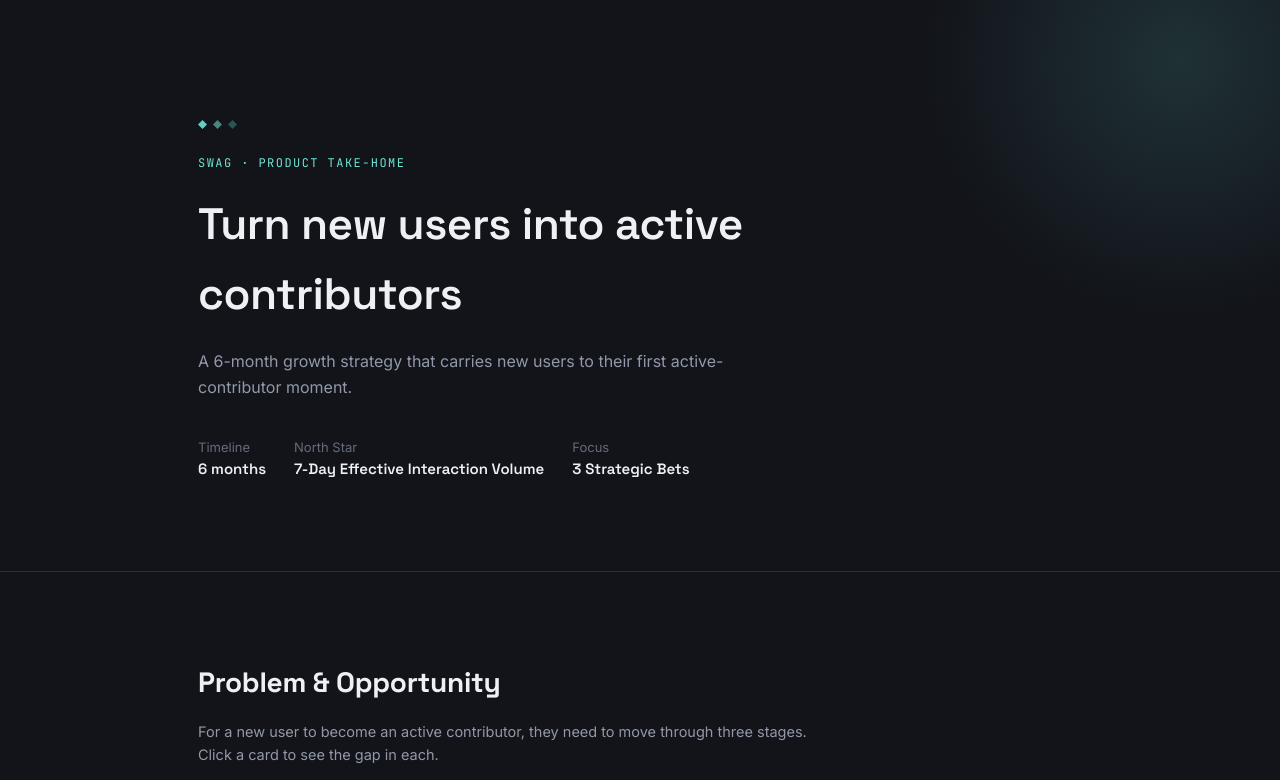
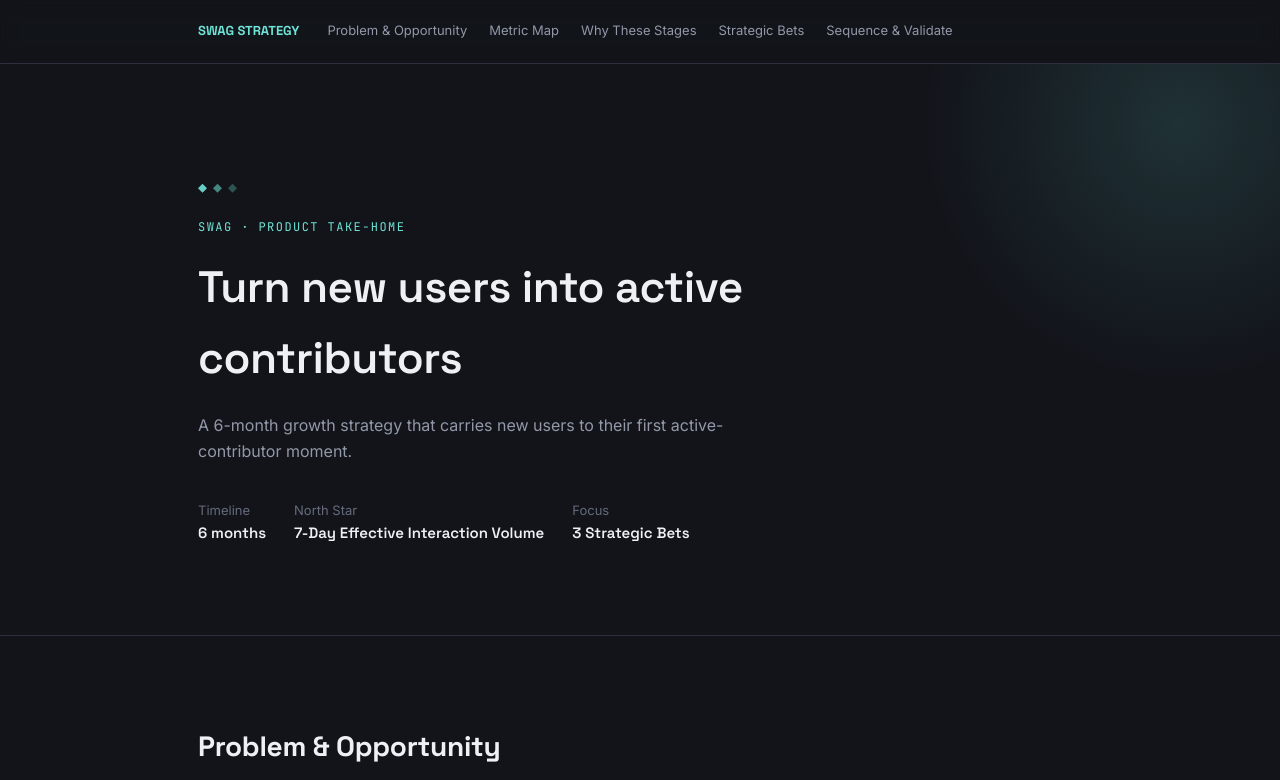
Before and after one commit to raikkonen3/growth_strategy, a plain HTML site: page index.html in a window 1280 px wide. Shown: the top 780 px of the page. Drawn offline with Linux system fonts and the light colour scheme.

Commit message:
Update index.html

```diff
--- a/index.html
+++ b/index.html
@@ -146,9 +146,41 @@
 
   footer{padding:50px 0 80px; text-align:center; color:var(--text-faint); font-size:12.5px;}
   ::-webkit-scrollbar{height:8px; width:8px;} ::-webkit-scrollbar-thumb{background:var(--line); border-radius:4px;}
+
+  .quicknav{
+    position:sticky; top:0; z-index:50;
+    background:rgba(18,20,26,.85); backdrop-filter:blur(10px);
+    border-bottom:1px solid var(--line);
+  }
+  .quicknav-inner{
+    max-width:940px; margin:0 auto; padding:14px 28px;
+    display:flex; align-items:center; gap:22px; flex-wrap:wrap;
+  }
+  .quicknav-brand{font-family:'Space Grotesk',sans-serif; font-weight:700; font-size:13px; color:var(--gem); margin-right:6px; flex-shrink:0;}
+  .quicknav a{
+    font-family:'Inter',sans-serif; font-size:13px; color:var(--text-dim);
+    text-decoration:none; padding:6px 0; border-bottom:2px solid transparent;
+    transition:.2s;
+  }
+  .quicknav a:hover{color:var(--text); border-bottom-color:var(--gem-dim);}
+  @media(max-width:700px){
+    .quicknav-inner{gap:14px; padding:12px 20px;}
+    .quicknav a{font-size:12px;}
+  }
 </style>
 </head>
 <body>
+
+<nav class="quicknav">
+  <div class="quicknav-inner">
+    <span class="quicknav-brand">SWAG STRATEGY</span>
+    <a href="#problem">Problem &amp; Opportunity</a>
+    <a href="#metrics">Metric Map</a>
+    <a href="#why">Why These Stages</a>
+    <a href="#bets">Strategic Bets</a>
+    <a href="#sequence">Sequence &amp; Validate</a>
+  </div>
+</nav>
 
 <section class="hero">
   <div class="wrap">
```
